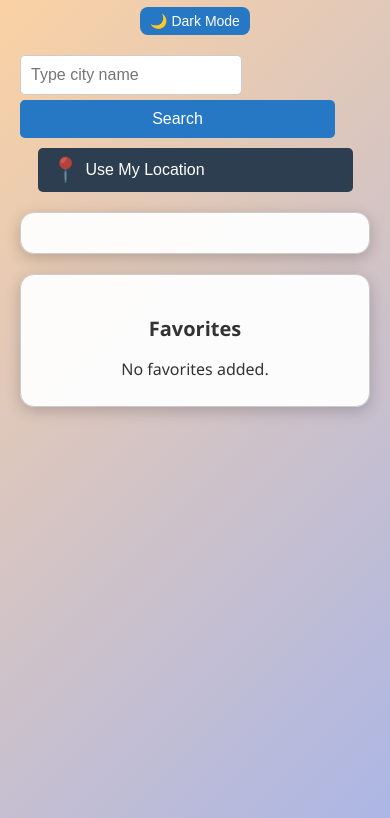
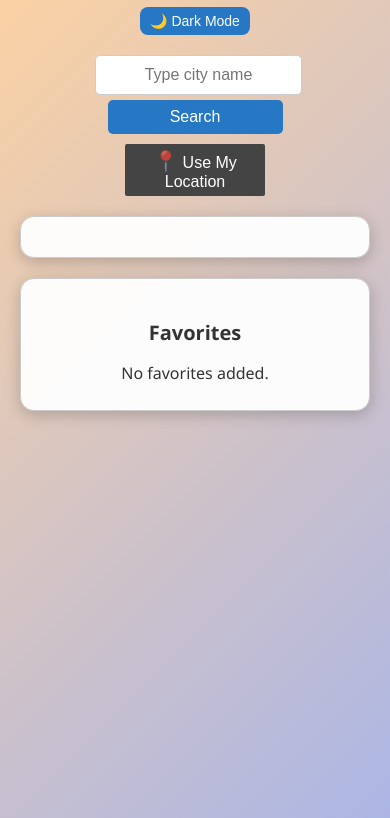
Before and after one commit to Lambisj/tempsphere, a plain HTML site: page index.html in a window 390 px wide. Shown: the part 67-885 px from the top of the page. Drawn offline with nearby package versions, Linux system fonts and the light colour scheme.

Commit message:
Update style.css

```diff
--- a/style.css
+++ b/style.css
@@ -7,20 +7,25 @@ body {
   min-height: 100vh;
 }
 
-h1 {
+#appTitle {
   text-align: center;
   color: #333;
   font-size: 32px;
   margin-bottom: 10px;
+  transition: color 0.3s ease;
+}
+/* Keep the color for title in dark mode */
+body.dark-mode #appTitle{
+  color: #333;
 }
 
 /*  Search */
 #searchContainer {
   display: flex;
-  justify-content: center;
+  flex-direction: column;
   align-items: center;
+  gap: 15px;
   margin-top: 20px;
-  gap: 10px;
 }
 
 #cityInput {
@@ -32,13 +37,15 @@ h1 {
 }
 
 #searchBtn {
-  padding: 10px 16px;
-  font-size: 17px;
+ padding: 8px 14px;
+  font-size: 16px;
   background-color: #2778c4;
   color: white;
   border: none;
   border-radius: 5px;
   cursor: pointer;
+  width: 140px;
+  text-align: center;
 }
 
 #searchBtn:hover {
@@ -85,9 +92,6 @@ h1 {
 .weather-box h2 img:hover {
   transform: scale(1.05);
 }
-
-
-
 
 @keyframes floatIcon {
   0% { transform: translateY(0px); }
@@ -212,34 +216,17 @@ h1 {
   color: white;
 }
 
-/*  Responsive  */
-@media (max-width: 600px) {
-  .weather-box h2 img {
-    width: 70px;
-    height: 70px;
-  }
-
-  #cityInput {
-    width: 150px;
-  }
-
-  #searchContainer {
-    flex-direction: column;
-  }
-}
 
 #geoBtn {
-  padding: 10px 15px;
-  font-size: 16px;
-  border-radius: 5px;
-  background-color: #2c3e50;
+  padding: 8px 12px;
+  font-size: 14px;
+  border: none;
+  border-radius: 2px;
+  background-color: #444;
   color: white;
-  border: none;
   cursor: pointer;
-  display: flex;
-  align-items: center;
-  gap: 8px;
-  transition: background-color 0.3s ease, transform 0.2s ease;
+  transition: background-color 0.3s ease;
+
 }
 
 #geoBtn:hover {
@@ -332,9 +319,6 @@ h1 {
   background-color: #4a90e2;
 }
 
-
-
-
 /* Dark mode */
 body.dark-mode {
   background-color: linear-gradient(135deg, #2b2b2b 0%, #1e1e1e 100%);
@@ -375,18 +359,13 @@ body.dark-mode .details-panel {
   background-color: rgba(60, 60, 60, 0.9);
 }
 
-#searchContainer {
+
+
+#inputRow {
   display: flex;
   flex-direction: column;
   align-items: center;
-  gap: 10px;
-
-}
-
-#inputRow {
-  display: flex;
-  gap: 30px;
-  align-items: flex-start;;
+  gap: 10px
 }
 
 #inputWrapper {
@@ -395,11 +374,12 @@ body.dark-mode .details-panel {
 }
 
 #cityInput {
-  padding: 10px;
+    padding: 10px;
   font-size: 16px;
-  width: 100%;
+  border-radius: 5px;
   border: 1px solid #ccc;
-  border-radius: 5px;
+  width: 185px;
+  text-align: center;
 }
 
 .dropdown-history {
@@ -475,9 +455,15 @@ body.dark-mode .details-panel {
     gap: 5px;
   }
 
-  #searchBtn, #geoBtn {
-    width: 90%;
+  #searchBtn {
+    width: 50%;
     font-size: 16px;
+  }
+  #geoBtn {
+    width: 40%;
+    font-size: 16px;
+    padding: 5px 8px;
+
   }
 
   #themeToggle {
```
